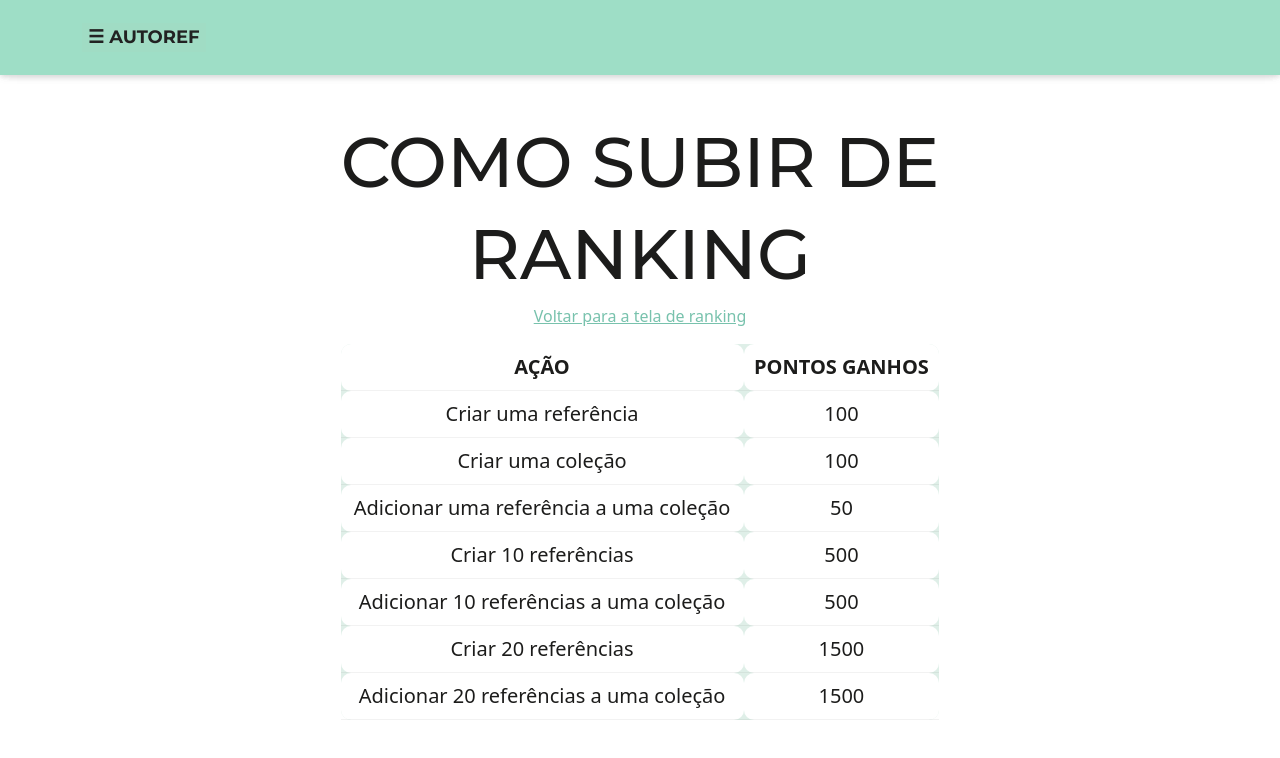
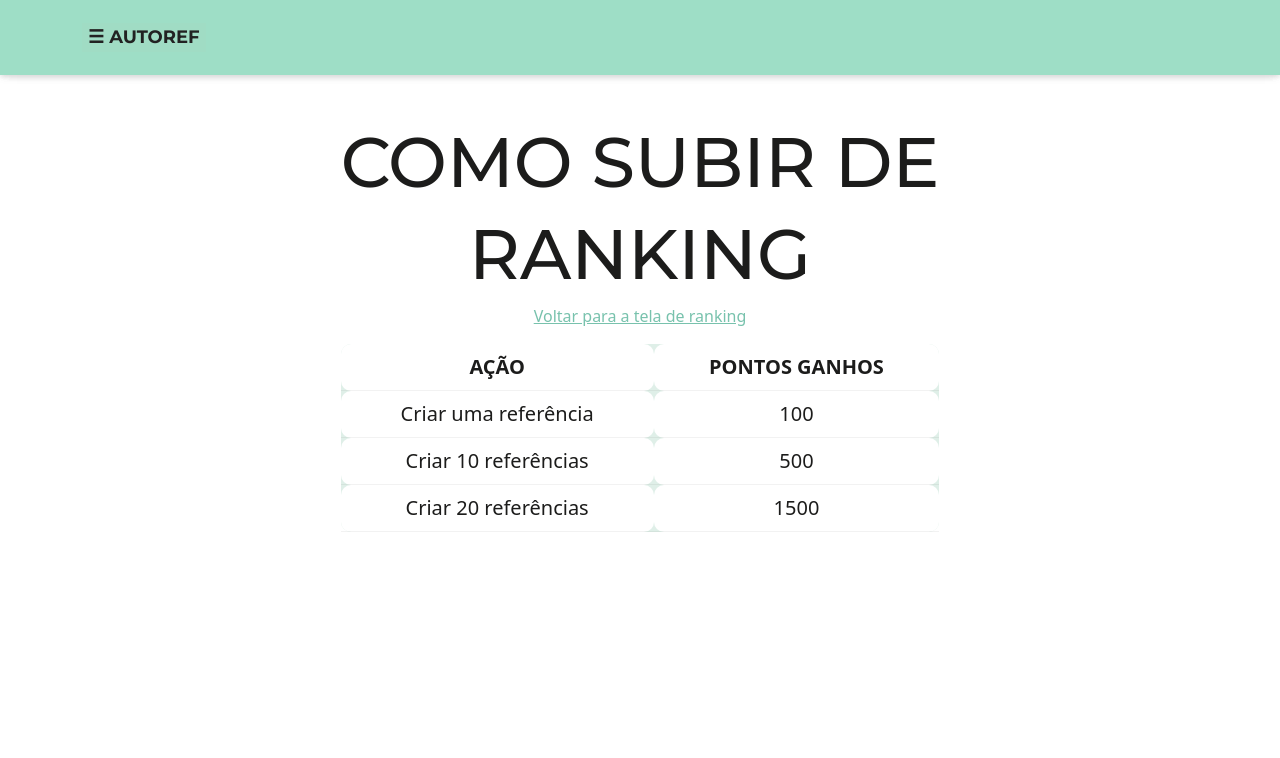
Before and after one commit to erthalduda/autoRef, a React (Create React App) app in the folder autoref-app/: page /infos-ranking in a window 1280 px wide. Shown: the top 758 px of the page. Built offline with nearby package versions, Linux system fonts and the light colour scheme; no server answers.

Commit message:
ultimo commit

```diff
--- a/autoref-app/src/views/infos-ranking.jsx
+++ b/autoref-app/src/views/infos-ranking.jsx
@@ -29,22 +29,22 @@ const InfosRanking = () => {
               <td>Criar uma referência</td>
               <td>100</td>
             </tr>{" "}
-            <tr>
+            {/* <tr>
               <td> Criar uma coleção</td>
               <td>100</td>
-            </tr>{" "}
-            <tr>
+            </tr>{" "} */}
+            {/* <tr>
               <td> Adicionar uma referência a uma coleção </td>
               <td> 50</td>
-            </tr>
+            </tr> */}
             <tr>
               <td>Criar 10 referências</td>
               <td> 500</td>
             </tr>
-            <tr>
+            {/* <tr>
               <td>Adicionar 10 referências a uma coleção</td>
               <td> 500</td>
-            </tr>
+            </tr> */}
             {/* <tr>
               <td>Utilizar uma referência do repositório geral</td>
               <td> 100</td>
@@ -59,10 +59,10 @@ const InfosRanking = () => {
               <td>Criar 20 referências</td>
               <td> 1500</td>
             </tr>
-            <tr>
+            {/* <tr>
               <td>Adicionar 20 referências a uma coleção</td>
               <td> 1500</td>
-            </tr>
+            </tr> */}
           </tbody>
         </table>
       </div>
```
